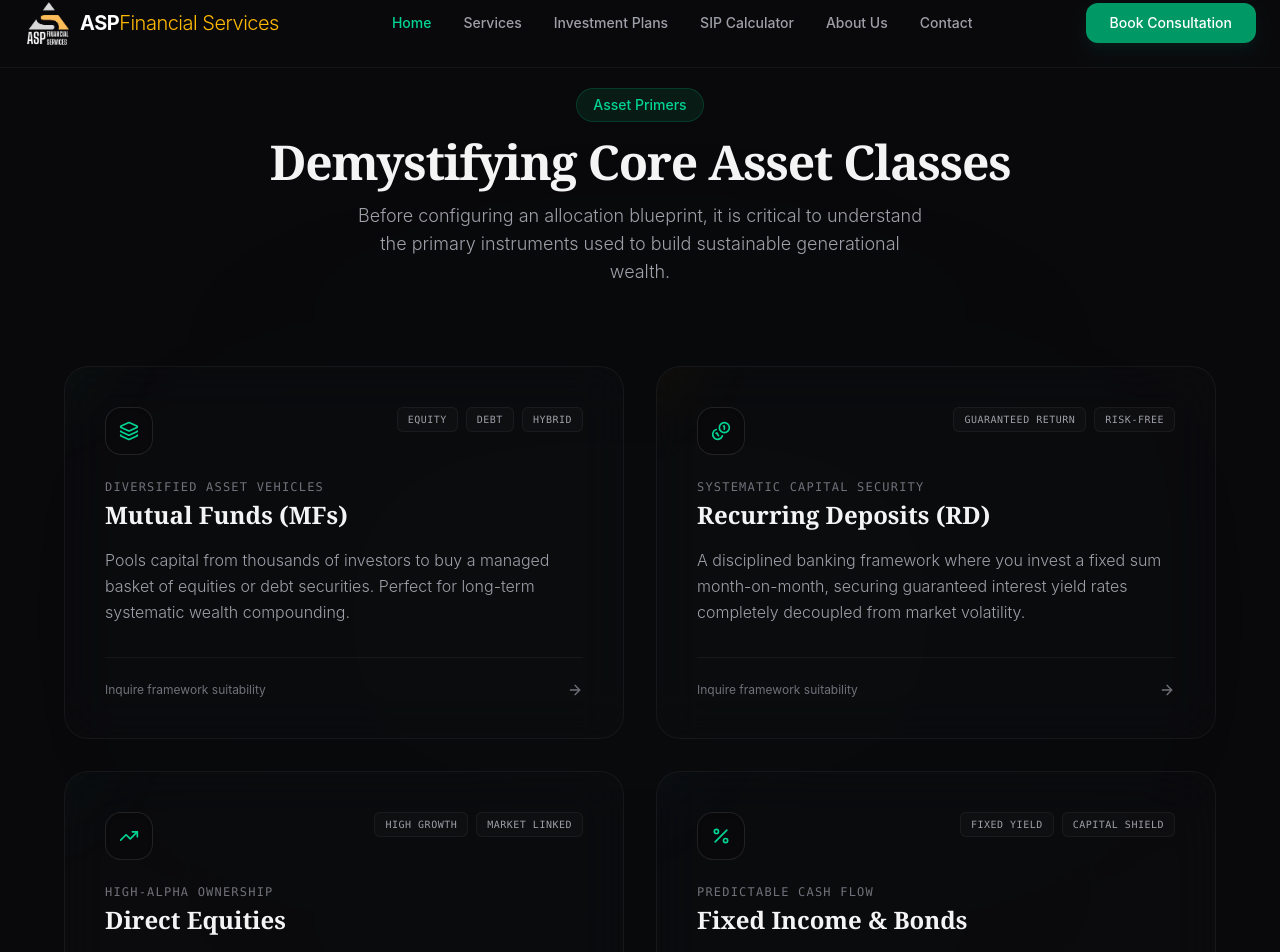
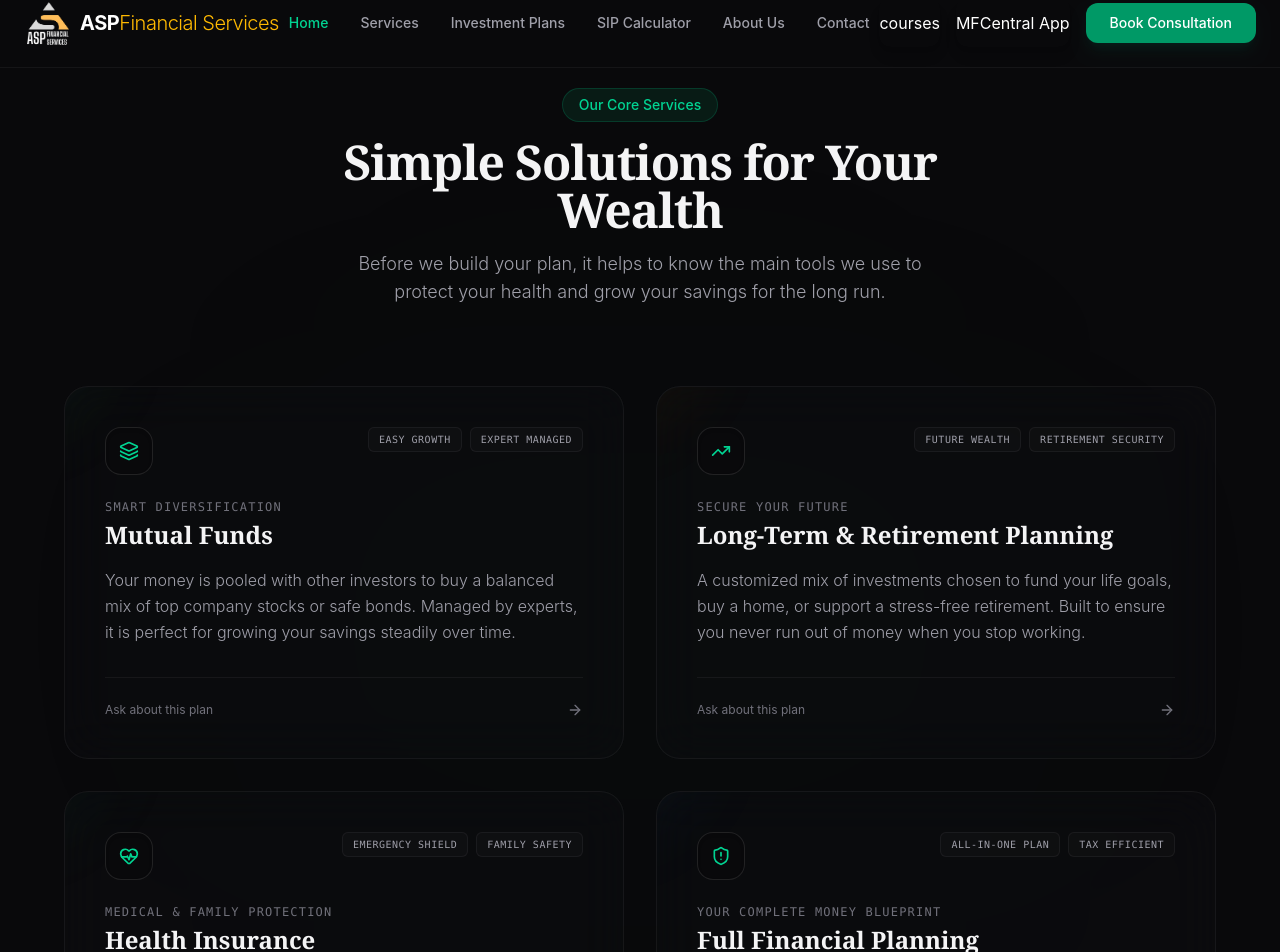
Before and after one commit to everlinesys/aspfinserv, a React (Vite) app: page /investment-plans in a window 1280 px wide. Shown: the part 57-1009 px from the top of the page. Built offline with nearby package versions, Linux system fonts and the light colour scheme.

Commit message:
first commit

```diff
--- a/src/components/Footer.jsx
+++ b/src/components/Footer.jsx
@@ -1,4 +1,6 @@
+import {useNavigate} from "react-router-dom";
 export default function Footer() {
+  const navigate = useNavigate();
   return (
     <footer className="bg-zinc-950 text-white border-t border-white/5 relative overflow-hidden">
       {/* Soft Ambient Background Light */}
@@ -69,7 +71,7 @@ export default function Footer() {
               <p className="hover:text-white transition-colors cursor-pointer">info@ASP Financial Services.com</p>
               <p className="hover:text-white transition-colors cursor-pointer">+91 98477 29426</p>
               <p>
-                Kochi, Kerala
+                Kottayam, Kerala, India
                 <span className="block text-xs text-zinc-500 mt-0.5">India</span>
               </p>
             </div>
@@ -88,7 +90,7 @@ export default function Footer() {
             </p>
           </div>
 
-          <button className="whitespace-nowrap bg-emerald-600 hover:bg-emerald-500 text-white font-medium text-sm px-6 py-3 rounded-xl shadow-lg shadow-emerald-950/20 hover:-translate-y-0.5 transition active:translate-y-0">
+          <button  onClick={() => {navigate("/contact")}} className="whitespace-nowrap bg-emerald-600 hover:bg-emerald-500 text-white font-medium text-sm px-6 py-3 rounded-xl shadow-lg shadow-emerald-950/20 hover:-translate-y-0.5 transition active:translate-y-0">
             Book Consultation
           </button>
         </div>
--- a/src/components/Header.jsx
+++ b/src/components/Header.jsx
@@ -75,6 +75,15 @@ export default function Header() {
             {/* <button className="bg-white/5 hover:bg-white/10 text-white text-sm font-medium px-5 py-2.5 rounded-xl border border-white/10 transition">
               Log In
             </button> */}
+            <a href="https://courses.aspfinancialservices.com" target="_blank" rel="noopener noreferrer" className=" text-white font-small py-3 rounded-xl shadow-lg text-center">
+              courses
+            </a>
+            <button onClick={() => {
+              setMobileOpen(false);
+              window.location.href = "https://play.google.com/store/apps/details?id=com.mfcentral.app"
+            }} className=" text-white font-small py-3 rounded-xl shadow-lg text-center">
+              MFCentral App
+            </button>
             <button onClick={() => navigate("/book-consultation")} className="bg-emerald-600 hover:bg-emerald-500 text-white text-sm font-medium px-6 py-2.5 rounded-xl shadow-lg shadow-emerald-900/20 hover:shadow-emerald-600/20 hover:-translate-y-0.5 transition active:translate-y-0">
               Book Consultation
             </button>
@@ -107,6 +116,15 @@ export default function Header() {
             </a>
           ))}
           <hr className="border-white/10 my-2" />
+          <a href="https://courses.aspfinancialservices.com" target="_blank" rel="noopener noreferrer"  className="bg-yellow-700 text-white font-medium py-3 rounded-xl shadow-lg text-center">
+            Mutual Fund Courses
+          </a>
+          <button onClick={() => {
+            setMobileOpen(false);
+            window.location.href = "https://play.google.com/store/apps/details?id=com.mfcentral.app"
+          }} className="bg-yellow-700 text-white font-medium py-3 rounded-xl shadow-lg text-center">
+            Try MF Central App
+          </button>
           <button onClick={() => {
             setMobileOpen(false);
             navigate("/book-consultation")
--- a/src/components/HealthInsurancePartners.jsx
+++ b/src/components/HealthInsurancePartners.jsx
@@ -87,7 +87,7 @@ export default function HealthInsurancePartners() {
                         }}
                         className="inline-flex items-center gap-2 text-xs font-mono uppercase tracking-wider text-zinc-400 hover:text-emerald-400 transition-colors group cursor-pointer"
                     >
-                        Structure Your Asset Protection Framework
+                        Enquire about Health Insurance Advisory & Execution
                         <ArrowUpRight size={14} className="text-zinc-500 group-hover:text-emerald-400 transition-transform group-hover:translate-x-0.5 group-hover:-translate-y-0.5" />
                     </button>
                 </div>
--- a/src/components/Hero.jsx
+++ b/src/components/Hero.jsx
@@ -139,7 +139,7 @@ export default function Hero() {
         </div>
       </div>
       <p className="mt-4 p-6 text-zinc-400 text-sm md:text-base font-light max-w-xl mx-auto leading-relaxed">
-        Please note: We are currently onboarding select clients who can allocate a <span className="text-amber-400 font-medium">minimum of 10K per month as a SIP</span> (Systematic Investment Plan) to initiate their custom deployment.
+        Please note: We are currently onboarding selected clients who can allocate a <span className="text-amber-400 font-medium">minimum of 10K per month as a SIP</span> (Systematic Investment Plan) to initiate their custom deployment.
       </p>
       <MockChart />
 
--- a/src/components/MutualFundPartners.jsx
+++ b/src/components/MutualFundPartners.jsx
@@ -158,7 +158,7 @@ export default function MutualFundPartners() {
         {/* Header Section */}
         <div className="text-center max-w-2xl mx-auto mb-12 ">
           <span className="inline-block mb-3 rounded-full border border-zinc-800 bg-zinc-900/50 px-4 py-1 text-xs font-mono font-medium text-zinc-400 tracking-wider ">
-            Associated with 42+ Mutual Funds
+            Associated with 45+ Mutual Funds
           </span>
           <h2 className="text-2xl md:text-3xl font-sans font-bold tracking-tight text-zinc-100">
             Institutional Asset Ecosystem
--- a/src/components/Reviews.jsx
+++ b/src/components/Reviews.jsx
@@ -96,7 +96,7 @@ export default function Reviews() {
                     What Our <span className="bg-gradient-to-r from-emerald-400 to-amber-300 bg-clip-text text-transparent">Investors Say</span>
                 </h2>
                 <p className="mt-4 text-zinc-400 max-w-xl mx-auto text-base">
-                    Real reviews pulled from our Google Business profile. Rated 5/5 stars by over truster clients.
+                    Real reviews pulled from our Google Business profile. Rated 5/5 stars by over trusted clients.
                 </p>
             </div>
 
--- a/src/pages/Aboutus.jsx
+++ b/src/pages/Aboutus.jsx
@@ -15,7 +15,7 @@ export default function AboutUs() {
         },
         {
             icon: Users,
-            title: "Massive Insya Community",
+            title: "Massive Learning Community",
             description: "A trusted network of thousands of investors sharing insight, transparency, and collaborative value.",
         },
         {
--- a/src/pages/Contact.jsx
+++ b/src/pages/Contact.jsx
@@ -2,7 +2,14 @@ import React, { useState } from "react";
 import { Mail, Phone, Globe, MessageSquare, Send, CheckCircle, AlertCircle } from "lucide-react";
 
 export default function Contact() {
-  const [formState, setFormState] = useState({ name: "", email: "", phone: "", clientType: "nri", message: "" });
+  const [formState, setFormState] = useState({
+    name: "",
+    email: "",
+    phone: "",
+    clientType: "nri",
+    enquiryType: "investment", // New field added
+    message: ""
+  });
   const [minInvestConfirmed, setMinInvestConfirmed] = useState(false);
   const [isSubmitted, setIsSubmitted] = useState(false);
 
@@ -10,8 +17,28 @@ export default function Contact() {
     e.preventDefault();
     if (!minInvestConfirmed) return;
 
-    // Handle secure form distribution logic here
+    // Determine target WhatsApp number based on Enquiry Type
+    // Investment -> +919847729426 | Insurance -> +919400889426
+    const targetPhone = formState.enquiryType === "insurance" ? "919400889426" : "919847729426";
+
+    // Construct pre-filled template text
+    const textMessage = `Hello, I would like to submit an enquiry.
+
+*Type:* ${formState.enquiryType.toUpperCase()}
+*Name:* ${formState.name}
+*Email:* ${formState.email}
+*Phone:* ${formState.phone}
+*Classification:* ${formState.clientType === "nri" ? "Non-Resident (NRI)" : "Domestic Indian"}
+*Objective:* ${formState.message || "N/A"}`;
+
+    // Encode text for the WhatsApp deep-link
+    const whatsappUrl = `https://wa.me/${targetPhone}?text=${encodeURIComponent(textMessage)}`;
+
     setIsSubmitted(true);
+
+    // Open WhatsApp tab
+    window.open(whatsappUrl, "_blank");
+
     setTimeout(() => setIsSubmitted(false), 5000);
   };
 
@@ -60,22 +87,25 @@ export default function Contact() {
                 </div>
               </div>
 
+              {/* Updated to WhatsApp Link */}
               <div className="flex items-center gap-4 p-4 rounded-xl border border-white/5 bg-zinc-900/20 backdrop-blur-md">
                 <div className="w-10 h-10 rounded-lg bg-zinc-950 border border-white/10 flex items-center justify-center text-emerald-400">
                   <Phone className="w-5 h-5" />
                 </div>
                 <div>
-                  <p className="text-xs text-zinc-500 font-mono">Priority Desk</p>
-                  <a href="tel:+919847729426" className="text-sm md:text-base text-zinc-200 hover:text-emerald-400 font-medium transition-colors">+91 98477 29426</a>
+                  <p className="text-xs text-zinc-500 font-mono">Priority Desk (WhatsApp)</p>
+                  <a href="https://wa.me/919847729426" target="_blank" rel="noopener noreferrer" className="text-sm md:text-base text-zinc-200 hover:text-emerald-400 font-medium transition-colors">+91 98477 29426</a>
                 </div>
               </div>
+
+              {/* Updated to WhatsApp Link */}
               <div className="flex items-center gap-4 p-4 rounded-xl border border-white/5 bg-zinc-900/20 backdrop-blur-md">
                 <div className="w-10 h-10 rounded-lg bg-zinc-950 border border-white/10 flex items-center justify-center text-emerald-400">
                   <Phone className="w-5 h-5" />
                 </div>
                 <div>
-                  <p className="text-xs text-zinc-500 font-mono">Health Insurance Services</p>
-                  <a href="tel:+919400889426" className="text-sm md:text-base text-zinc-200 hover:text-emerald-400 font-medium transition-colors">+91 94008 89426</a>
+                  <p className="text-xs text-zinc-500 font-mono">Health Insurance Services (WhatsApp)</p>
+                  <a href="https://wa.me/919400889426" target="_blank" rel="noopener noreferrer" className="text-sm md:text-base text-zinc-200 hover:text-emerald-400 font-medium transition-colors">+91 94008 89426</a>
                 </div>
               </div>
 
@@ -122,7 +152,7 @@ export default function Contact() {
                   </div>
                   <h3 className="text-2xl font-serif font-bold text-zinc-100">Consultation Initiated</h3>
                   <p className="text-sm text-zinc-400 max-w-sm mx-auto font-light">
-                    Your preliminary data has been encrypted. Akash S or a senior advisory specialist will reach out to schedule your core clarity session within 24 hours.
+                    Your details have been assembled. We have directed you to WhatsApp to securely lock in your core clarity session.
                   </p>
                 </div>
               ) : (
@@ -130,6 +160,33 @@ export default function Contact() {
                   <h3 className="text-xl font-serif font-semibold text-zinc-200 border-b border-white/5 pb-4">
                     Onboarding Registration
                   </h3>
+
+                  {/* Enquiry Type Toggle Selection */}
+                  <div className="space-y-2">
+                    <label className="text-xs uppercase font-mono tracking-wider text-zinc-400 block mb-2">Enquiry Category</label>
+                    <div className="grid grid-cols-2 gap-4">
+                      <button
+                        type="button"
+                        onClick={() => setFormState({ ...formState, enquiryType: "investment" })}
+                        className={`py-3 px-4 rounded-xl text-xs font-mono uppercase tracking-wider border transition-all ${formState.enquiryType === "investment"
+                            ? "border-emerald-500/40 bg-emerald-500/5 text-emerald-400 font-bold"
+                            : "border-white/5 bg-zinc-950 text-zinc-500 hover:text-zinc-300"
+                          }`}
+                      >
+                        Investment Desk
+                      </button>
+                      <button
+                        type="button"
+                        onClick={() => setFormState({ ...formState, enquiryType: "insurance" })}
+                        className={`py-3 px-4 rounded-xl text-xs font-mono uppercase tracking-wider border transition-all ${formState.enquiryType === "insurance"
+                            ? "border-emerald-500/40 bg-emerald-500/5 text-emerald-400 font-bold"
+                            : "border-white/5 bg-zinc-950 text-zinc-500 hover:text-zinc-300"
+                          }`}
+                      >
+                        Insurance Desk
+                      </button>
+                    </div>
+                  </div>
 
                   {/* Name field */}
                   <div className="space-y-2">
@@ -233,7 +290,7 @@ export default function Contact() {
                         : "bg-zinc-800 text-zinc-500 cursor-not-allowed opacity-50"
                       }`}
                   >
-                    Submit Encrypted Request
+                    Submit & Forward to WhatsApp
                     <Send className="w-4 h-4 transition-transform group-hover:translate-x-0.5 group-hover:-translate-y-0.5" />
                   </button>
 
--- a/src/pages/InvestmentPlans.jsx
+++ b/src/pages/InvestmentPlans.jsx
@@ -1,44 +1,43 @@
 import React from "react";
 import {
+  Layers,
   TrendingUp,
-  Layers,
-  Coins,
-  Percent,
+  ShieldAlert,
+  HeartPulse,
   ArrowRight
 } from "lucide-react";
-
 export default function InvestmentPlans() {
   const assetTypes = [
     {
       icon: Layers,
-      title: "Mutual Funds (MFs)",
-      subtitle: "Diversified Asset Vehicles",
-      description: "Pools capital from thousands of investors to buy a managed basket of equities or debt securities. Perfect for long-term systematic wealth compounding.",
-      tags: ["Equity", "Debt", "Hybrid"],
+      title: "Mutual Funds",
+      subtitle: "Smart Diversification",
+      description: "Your money is pooled with other investors to buy a balanced mix of top company stocks or safe bonds. Managed by experts, it is perfect for growing your savings steadily over time.",
+      tags: ["Easy Growth", "Expert Managed"],
       accent: "from-emerald-500/20 via-transparent"
     },
     {
-      icon: Coins,
-      title: "Recurring Deposits (RD)",
-      subtitle: "Systematic Capital Security",
-      description: "A disciplined banking framework where you invest a fixed sum month-on-month, securing guaranteed interest yield rates completely decoupled from market volatility.",
-      tags: ["Guaranteed Return", "Risk-Free"],
+      icon: TrendingUp,
+      title: "Long-Term & Retirement Planning",
+      subtitle: "Secure Your Future",
+      description: "A customized mix of investments chosen to fund your life goals, buy a home, or support a stress-free retirement. Built to ensure you never run out of money when you stop working.",
+      tags: ["Future Wealth", "Retirement Security"],
       accent: "from-amber-500/20 via-transparent"
     },
     {
-      icon: TrendingUp,
-      title: "Direct Equities",
-      subtitle: "High-Alpha Ownership",
-      description: "Purchasing fractional shares of publicly listed corporations directly. Offers premium long-term compounding potential, paired with higher baseline structural volatility.",
-      tags: ["High Growth", "Market Linked"],
+      icon: HeartPulse,
+      title: "Health Insurance",
+      subtitle: "Medical & Family Protection",
+      description: "Protects your hard-earned wealth from unexpected medical bills and hospital fees. Ensures your family gets top-tier healthcare without breaking your bank account.",
+      tags: ["Emergency Shield", "Family Safety"],
       accent: "from-teal-500/20 via-transparent"
     },
     {
-      icon: Percent,
-      title: "Fixed Income & Bonds",
-      subtitle: "Predictable Cash Flow",
-      description: "Lending capital to corporate or government entities in exchange for structured, periodic coupon payments alongside absolute principal protection upon final maturity.",
-      tags: ["Fixed Yield", "Capital Shield"],
+      icon: ShieldAlert,
+      title: "Full Financial Planning",
+      subtitle: "Your Complete Money Blueprint",
+      description: "A clear roadmap covering your monthly savings, safety funds, and tax strategies. We connect all the pieces so you know exactly where your money is going.",
+      tags: ["All-in-One Plan", "Tax Efficient"],
       accent: "from-blue-500/20 via-transparent"
     }
   ];
@@ -53,13 +52,13 @@ export default function InvestmentPlans() {
         {/* Header Section */}
         <div className="text-center max-w-3xl mx-auto mb-20" data-aos="fade-up">
           <span className="inline-block mb-4 rounded-full border border-emerald-500/20 bg-emerald-500/10 px-4 py-1.5 text-sm font-medium text-emerald-400">
-            Asset Primers
+            Our Core Services
           </span>
           <h2 className="text-4xl md:text-5xl font-serif font-bold tracking-tight text-zinc-100">
-            Demystifying Core Asset Classes
+            Simple Solutions for Your Wealth
           </h2>
           <p className="mt-4 text-zinc-400 text-base md:text-lg font-light max-w-xl mx-auto">
-            Before configuring an allocation blueprint, it is critical to understand the primary instruments used to build sustainable generational wealth.
+            Before we build your plan, it helps to know the main tools we use to protect your health and grow your savings for the long run.
           </p>
         </div>
 
@@ -108,10 +107,11 @@ export default function InvestmentPlans() {
                 </div>
 
                 {/* Card CTA/Footer decoration */}
-                <div className="mt-8 pt-6 border-t border-white/5 flex items-center justify-between text-xs text-zinc-500 group-hover:text-emerald-400 transition-colors relative z-10">
-                  <span>Inquire framework suitability</span>
+                <a href="/contact" className="mt-8 pt-6 border-t border-white/5 flex items-center justify-between text-xs text-zinc-500 group-hover:text-emerald-400 transition-colors relative z-10">
+
+                  <span>Ask about this plan</span>
                   <ArrowRight className="w-4 h-4 translate-x-0 group-hover:translate-x-1 transition-transform" />
-                </div>
+                </a>
               </div>
             );
           })}
```
Also changed, not shown: src/pages/Booking.jsx (+8 -6 lines).
